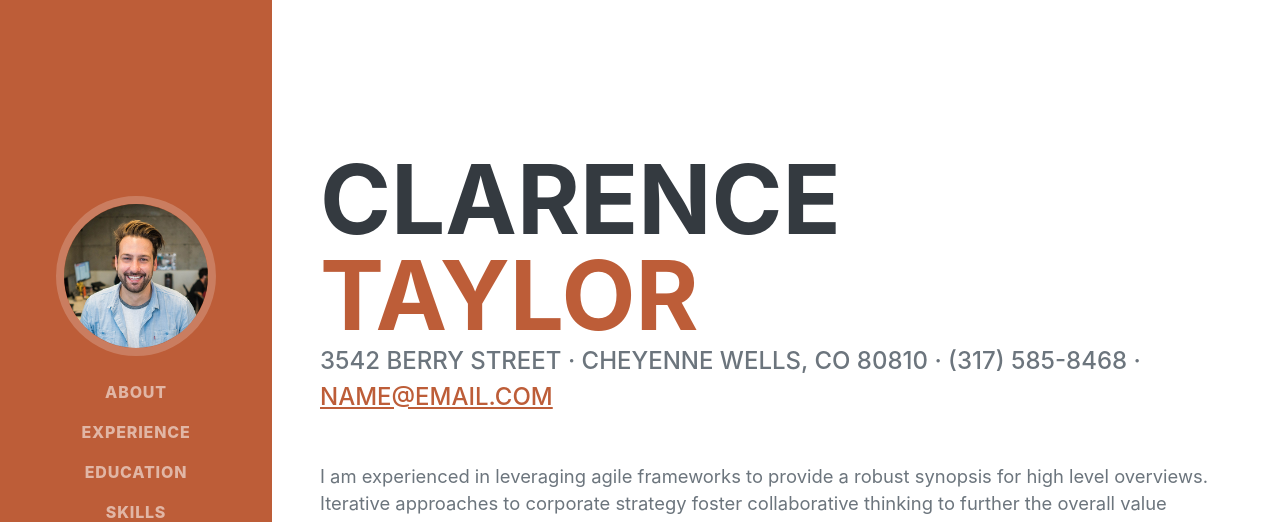
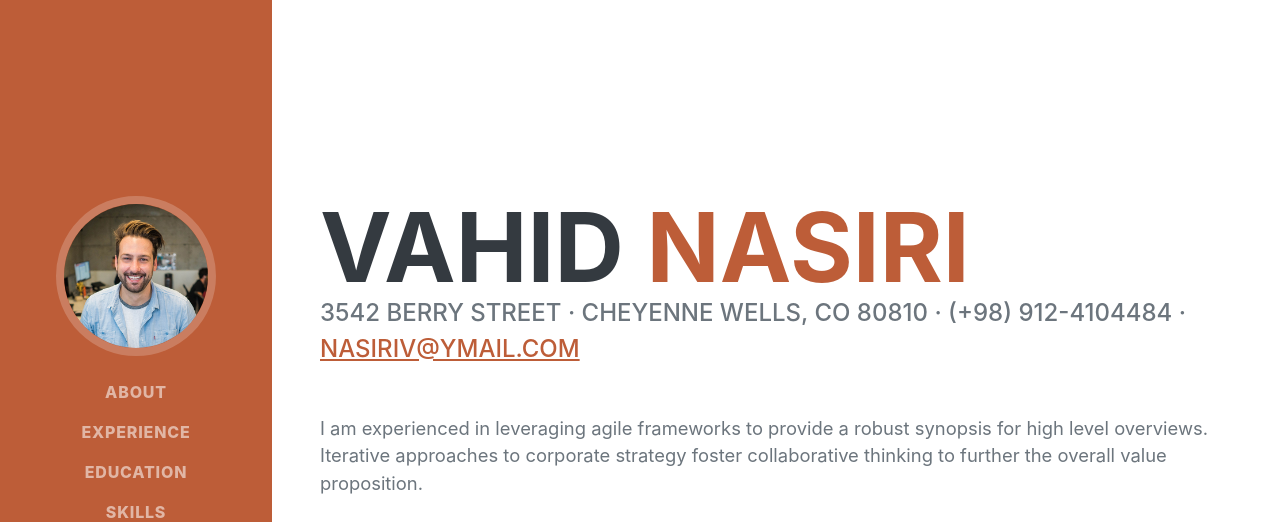
Before and after one commit to nasiriv/cv, a website: page dist/index.html in a window 1280 px wide. Shown: the top 522 px of the page. Drawn offline with nearby package versions, Linux system fonts and the light colour scheme; a web font is replaced by a local one.

Commit message:
Update index.html

```diff
--- a/dist/index.html
+++ b/dist/index.html
@@ -40,12 +40,12 @@
             <section class="resume-section" id="about">
                 <div class="resume-section-content">
                     <h1 class="mb-0">
-                        Clarence
-                        <span class="text-primary">Taylor</span>
+                       Vahid
+                        <span class="text-primary">Nasiri</span>
                     </h1>
                     <div class="subheading mb-5">
-                        3542 Berry Street · Cheyenne Wells, CO 80810 · (317) 585-8468 ·
-                        <a href="mailto:name@email.com">name@email.com</a>
+                        3542 Berry Street · Cheyenne Wells, CO 80810 · (+98) 912-4104484 ·
+                        <a href="nasiriv@ymail.com">nasiriv@ymail.com</a>
                     </div>
                     <p class="lead mb-5">I am experienced in leveraging agile frameworks to provide a robust synopsis for high level overviews. Iterative approaches to corporate strategy foster collaborative thinking to further the overall value proposition.</p>
                     <div class="social-icons">
```
